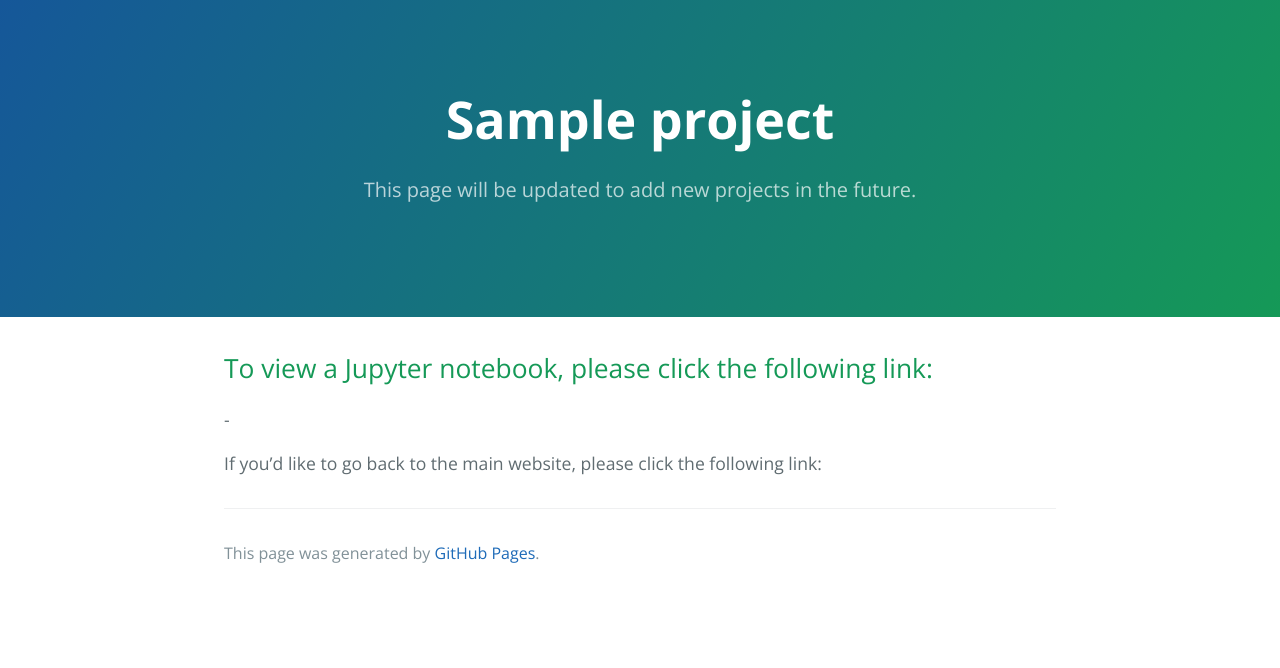
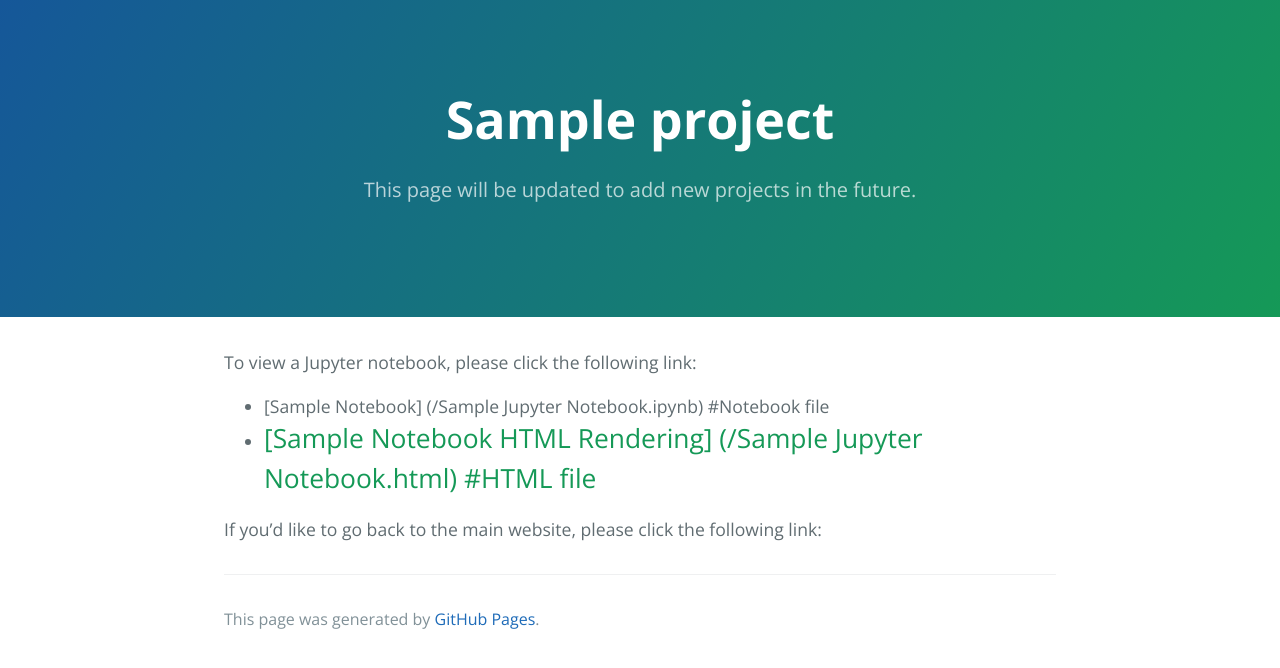
Before and after one commit to mahamso/mahamso.github.io, a Jekyll site: the page built from sampleproject/index.md, in a window 1280 px wide. Shown: the top 668 px of the page. Built offline with Jekyll 4.4.1, drawn with Linux system fonts in a browser that asks for light colours; our own code applies the rules of GitHub Pages for plain Markdown files.

Commit message:
Update index.md

```diff
--- a/sampleproject/index.md
+++ b/sampleproject/index.md
@@ -4,7 +4,8 @@
 ---
 
 To view a Jupyter notebook, please click the following link:
--
+- [Sample Notebook] (/Sample Jupyter Notebook.ipynb) #Notebook file
+- [Sample Notebook HTML Rendering] (/Sample Jupyter Notebook.html) #HTML file
 -
 
 If you'd like to go back to the main website, please click the following link:
```
